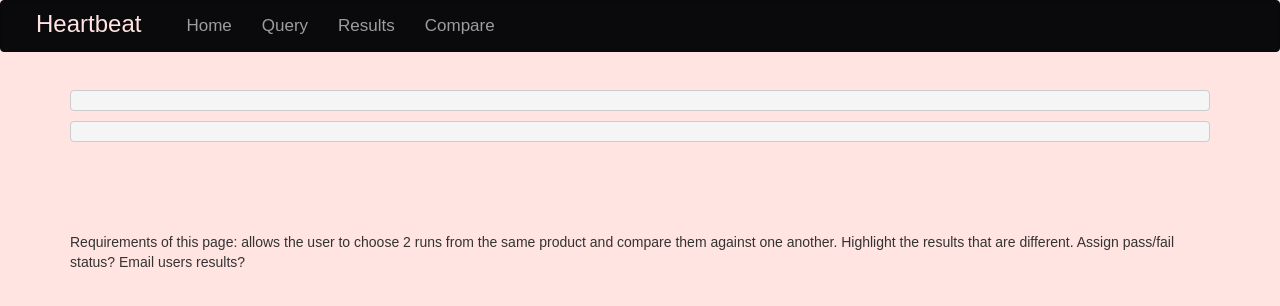
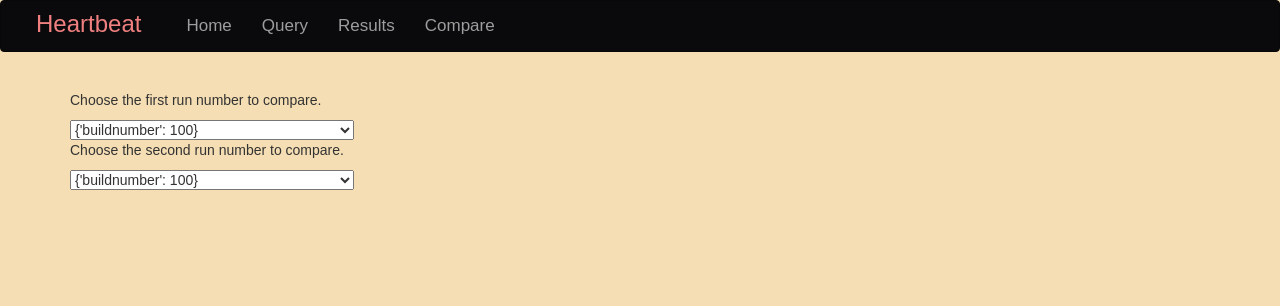
Before and after one commit to meganpetroski/cs50_final, a Flask app: page /compare in a window 1280 px wide. Shown: the top 306 px of the page. Run offline with Flask 2, Linux system fonts and the light colour scheme; some libraries are stand-ins or nearby versions.

Commit message:
update aroo

```diff
--- a/application.py
+++ b/application.py
@@ -24,14 +24,10 @@ def index():
 
 @app.route("/compare")
 def compare():
-    # Read files
-    # if not request.files["file1"] or not request.files["file2"]:
-    #     abort(400, "missing file")
-    # try:
-    #     file1 = request.files["file1"].read().decode("utf-8")
-    #     file2 = request.files["file2"].read().decode("utf-8")
+    # get a list of run numbers
+    dates1 = db.execute("SELECT buildnumber FROM results")
 
-    return render_template("compare.html")
+    return render_template("compare.html", dates1=dates1)
 
 @app.route("/query")
 def query():
--- a/templates/compare.html
+++ b/templates/compare.html
@@ -10,17 +10,24 @@
         <br>
         <br>
         <br>
-    <div class="col-6">
-        <pre>{{ file1 | safe }}</pre>
+        <p>
+            Choose the first run number to compare.
+        </p>
+<select name="dates1" method="GET" action="/">
+    <option value="{{dates1[1]}}" selected>{{dates1[1]}}</option>
+    {% for date in dates1[1] %}
+        <option value="{{dates1}}">{{dates1}}</option>
+    {% endfor %}
+</select>
+        <p>
+            Choose the second run number to compare.
+        </p>
+        <select name="dates1" method="GET" action="/">
+    <option value="{{dates1[1]}}" selected>{{dates1[1]}}</option>
+    {% for date in dates1[1] %}
+        <option value="{{dates1}}">{{dates1}}</option>
+    {% endfor %}
+</select>
     </div>
-    <div class="col-6">
-        <pre>{{ file2 | safe }}</pre>
-    </div>
-        <br>
-        <br>
-        <br>
-        <br>
-        Requirements of this page: allows the user to choose 2 runs from the same product and compare them against one another. Highlight the results
-        that are different. Assign pass/fail status? Email users results?
     </p>
 {% endblock %}
--- a/templates/layout.html
+++ b/templates/layout.html
@@ -13,7 +13,7 @@
 body {
   margin: 0;
   font-family: Arial, Helvetica, sans-serif;
-  background-color: mistyrose;
+  background-color: wheat;
 }
 
 .navbar {
@@ -45,7 +45,7 @@ h1 {
 <nav class="navbar navbar-inverse">
     <div class="container-fluid">
         <div class="navbar-header">
-             <h3 style="color:mistyrose;margin-left:20px;margin-top:10px;">Heartbeat</h1>
+             <h3 style="color:lightcoral;margin-left:20px;margin-top:10px;">Heartbeat</h1>
     </div>
         <ul class="nav navbar-nav">
           <li><a class="nav-link" style="margin-left:30px;" href="/">Home</a></li>
```
Also changed, not shown: heartbeat.db.
